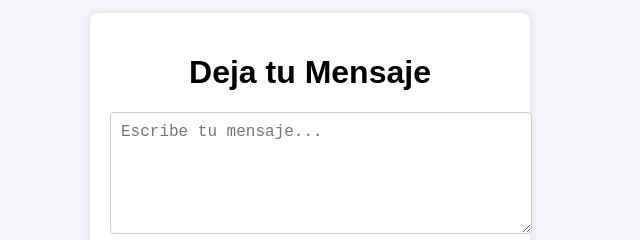
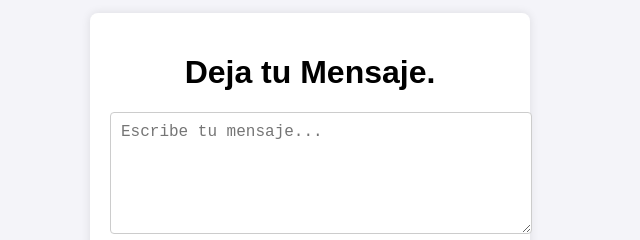
Before and after one commit to 01010011011001010110010001110100/QuickPost, a website: page src/index.html in a window 1280 px wide. Shown: the part 232-472 px from the top of the page, 330-970 px from the left. Drawn offline with Linux system fonts and the light colour scheme; no server answers.

Commit message:
second commit

```diff
--- a/src/index.html
+++ b/src/index.html
@@ -9,7 +9,7 @@
 </head>
 <body>
     <div class="container">
-        <h1>Deja tu Mensaje</h1>
+        <h1>Deja tu Mensaje.</h1>
         <form id="mensajeForm">
             <textarea id="mensaje" placeholder="Escribe tu mensaje..." required></textarea>
             <button type="submit">Enviar</button>
```
